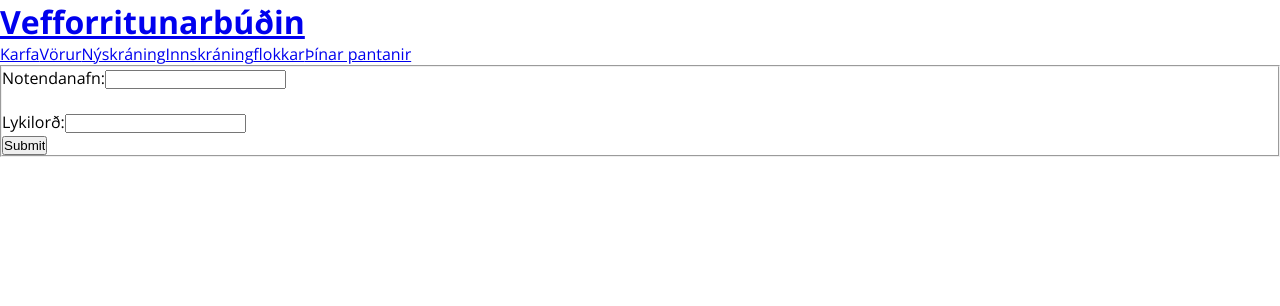
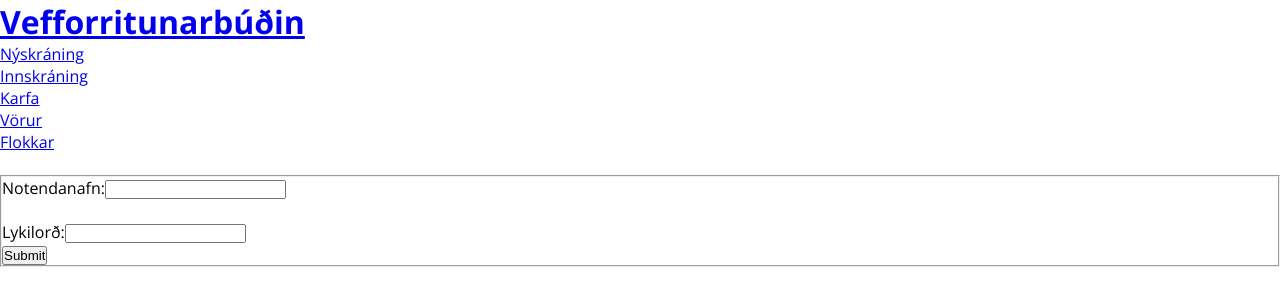
Before and after one commit to tsp93/Vefforritun-Hop-2, a React (Create React App) app: page /login in a window 1280 px wide. Shown: the top 306 px of the page. Built offline with nearby package versions, Linux system fonts and the light colour scheme; no server answers.

Commit message:
sækja current user

```diff
--- a/src/api/index.ts
+++ b/src/api/index.ts
@@ -179,6 +179,9 @@ async function postLogin(u:String,p:any) : Promise<IError[] | IUser>{
         email: value.user.email,
         admin: value.user.admin
       }
+      if(value.token){
+        localStorage.setItem('myToken',value.token);
+      }
       return user;
     }
 
@@ -253,6 +256,25 @@ async function postSignUp(u: string,p:string,e:string): Promise<IError[]>{
   return new Promise(resolve => resolve(result));
 }
 
+async function getCurrentUser() : Promise<IUser | any>{
+
+  const url = new URL('/users/me',baseurl);
+
+  const options : any = {method: 'GET', headers: {}} ;
+
+  const token = localStorage.getItem('myToken');
+
+  if(token){
+    options.headers['Authorization'] = `Bearer ${token}`;
+  }
+
+  const response = await fetch(url.href, options);
+  const result = response.json();
+
+
+  return new Promise(resolve => resolve(result));
+}
+
 export {
   postLogin,
   getProduct,
@@ -260,5 +282,6 @@ export {
   getAllCategories,
   postSignUp,
   getProductsInCat,
-  searchProducts
+  searchProducts,
+  getCurrentUser,
 };
--- a/src/components/header/Header.tsx
+++ b/src/components/header/Header.tsx
@@ -1,22 +1,82 @@
-import React from 'react';
+import React, { useEffect, useState } from 'react';
 import { Link, NavLink } from 'react-router-dom';
 
 import './Header.scss';
+import { getCurrentUser } from '../../api';
+import { IUser } from '../../api/types';
 
 export default function Home() {
+
+  const [curr, setCurr] = useState();
+
+
+  useEffect(() => {
+    const fetchProduct = async () => {
+      const result : IUser = await getCurrentUser();
+      console.log(result);
+      setCurr(result);
+
+    }
+    fetchProduct();
+  }, []);
+
+  function showcurr(u : IUser){
+    if(u !== undefined){
+      return ( <h1>{u.username}</h1>)
+    }
+
+  }
+
+  function showNavigation(){
+    console.log(curr);
+    if(curr === undefined || curr.error){
+      return (
+        <div>
+          <NavLink activeClassName="header__link--selected" exact to="/register">Nýskráning</NavLink>
+          <br/>
+          <NavLink activeClassName="header__link--selected" exact to="/login">Innskráning</NavLink>
+          <br/>
+          <NavLink activeClassName="header__link--selected" exact to="/cart">Karfa</NavLink>
+          <br/>
+          <NavLink activeClassName="header__link--selected" exact to="/">Vörur</NavLink>
+          <br/>
+          <NavLink activeClassName="header__link--selected" exact to="/categories/">Flokkar</NavLink>
+          <br/>
+        </div>
+      )
+    }
+    else if(curr !== undefined){
+      return (
+        <div>
+          <NavLink activeClassName="header__link--selected" exact to="/cart">Karfa</NavLink>
+          <br/>
+          <NavLink activeClassName="header__link--selected" exact to="/">Vörur</NavLink>
+          <br/>
+          <NavLink activeClassName="header__link--selected" exact to="/categories/">Flokkar</NavLink>
+          <button onClick={() =>{ localStorage.removeItem('myToken')}}>logout</button>
+        </div>
+      )
+
+    }
+  }
+
   return (
     <header className="header">
       <div className="header__content">
         <h1 className="header__title">
           <Link className="header__titleLink" to="/">Vefforritunarbúðin</Link>
         </h1>
-        <NavLink activeClassName="header__link--selected" exact to="/cart">Karfa</NavLink>
-        <NavLink activeClassName="header__link--selected" exact to="/">Vörur</NavLink>
-        <NavLink activeClassName="header__link--selected" exact to="/register">Nýskráning</NavLink>
-        <NavLink activeClassName="header__link--selected" exact to="/login">Innskráning</NavLink>
-        <NavLink activeClassName="header__link--selected" exact to="/categories/">flokkar</NavLink>
-        <NavLink activeClassName="header__link--selected" exact to="/orders">Þínar pantanir</NavLink>
+        {showNavigation()}
+        <br/>
+        <div>{showcurr(curr)}</div>
       </div>
     </header>
   );
 }
+
+//<NavLink activeClassName="header__link--selected" exact to="/cart">Karfa</NavLink>
+//<NavLink activeClassName="header__link--selected" exact to="/">Vörur</NavLink>
+//<NavLink activeClassName="header__link--selected" exact to="/register">Nýskráning</NavLink>
+//<NavLink activeClassName="header__link--selected" exact to="/login">Innskráning</NavLink>
+//<NavLink activeClassName="header__link--selected" exact to="/categories/">flokkar</NavLink>
+//<NavLink activeClassName="header__link--selected" exact to="/orders">Þínar pantanir</NavLink>
--- a/src/routes/home/Home.tsx
+++ b/src/routes/home/Home.tsx
@@ -40,7 +40,7 @@ export default function Home() {
     }
   }
 
-  console.log(products);
+
   return (
     <Fragment>
       <Helmet title="Forsíða" />
```
